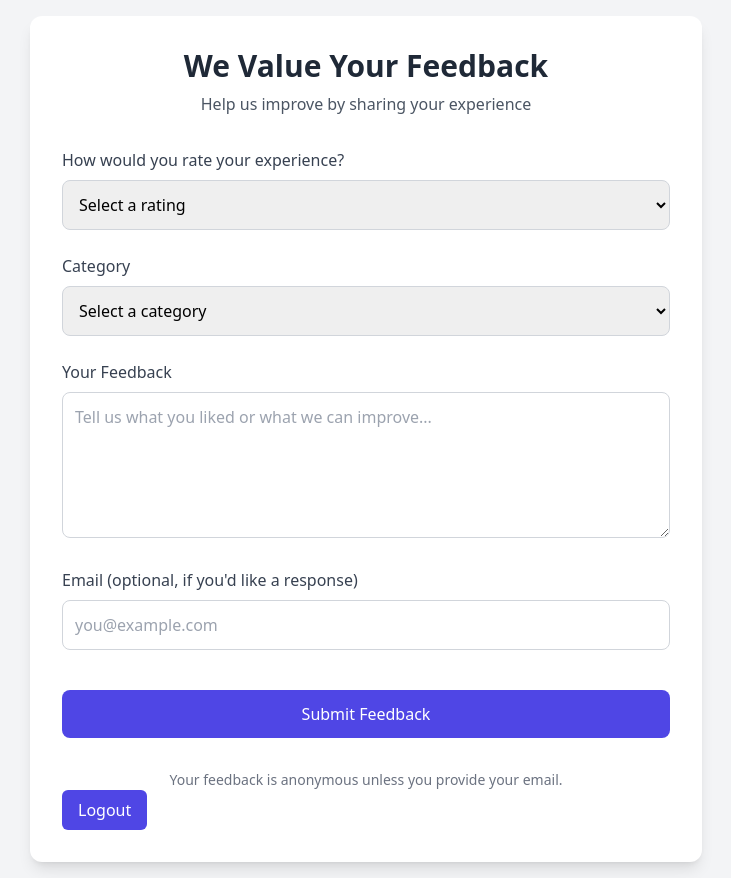
After one commit to FairusKN/Aspirasi-Murid, a Laravel app: template resources/views/student/dashboard.blade.php in a window 1280 px wide. The commit adds this page. Shown: the whole page, without its empty margins (274-1005 px from the left). Run offline with Laravel 12, Linux system fonts and the light colour scheme; the template is opened without the code that fills it, so the values that code supplies are empty; some libraries are stand-ins or nearby versions.

Commit message:
Chore: Restuctured + rerouting

```diff
--- /dev/null
+++ b/app/Http/Controllers/PageController/DashboardController.php
@@ -0,0 +1,20 @@
+<?php
+
+namespace App\Http\Controllers\PageController;
+
+use App\Http\Controllers\Controller;
+use App\Enum\UserRole;
+use Illuminate\Support\Facades\Auth;
+
+class DashboardController extends Controller
+{
+    public function __invoke()
+    {
+        $user = Auth::user();
+
+        return match ($user->role) {
+            UserRole::Admin->value => view('admin.dashboard'),
+            UserRole::Student->value => view('student.dashboard')
+        };
+    }
+}
--- /dev/null
+++ b/app/Http/Controllers/PageController/LoginController.php
@@ -0,0 +1,14 @@
+<?php
+
+namespace App\Http\Controllers\PageController;
+
+use App\Http\Controllers\Controller;
+use Illuminate\Support\Facades\Auth;
+
+class LoginController extends Controller
+{
+    public function __invoke()
+    {
+        return Auth::check() ? redirect()->route('page.dashboard') : view('auth.login');
+    }
+}
--- a/app/Providers/AppServiceProvider.php
+++ b/app/Providers/AppServiceProvider.php
@@ -3,6 +3,7 @@
 namespace App\Providers;
 
 use Illuminate\Support\ServiceProvider;
+use Illuminate\Auth\Middleware\Authenticate;
 
 class AppServiceProvider extends ServiceProvider
 {
@@ -19,6 +20,9 @@ class AppServiceProvider extends ServiceProvider
      */
     public function boot(): void
     {
-        //
+        // Custom redirecting to login route name
+        Authenticate::redirectUsing(function () {
+            return route('auth.login');
+        });
     }
 }
--- a/bootstrap/app.php
+++ b/bootstrap/app.php
@@ -4,15 +4,29 @@ use Illuminate\Foundation\Application;
 use Illuminate\Foundation\Configuration\Exceptions;
 use Illuminate\Foundation\Configuration\Middleware;
 
+//Exceptions
+use Illuminate\Auth\AuthenticationException;
+
 return Application::configure(basePath: dirname(__DIR__))
     ->withRouting(
-        web: __DIR__.'/../routes/web.php',
-        commands: __DIR__.'/../routes/console.php',
+        web: __DIR__ . '/../routes/web.php',
+        commands: __DIR__ . '/../routes/console.php',
         health: '/up',
     )
     ->withMiddleware(function (Middleware $middleware) {
         //
     })
     ->withExceptions(function (Exceptions $exceptions) {
-        //
+
+        //if (in_array(config("app.env"), ["dev", "local"])) {
+        //    return;
+        //}
+
+        $exceptions->render(function (Throwable $e) {
+
+            // Unauthenticated
+            if ($e instanceof AuthenticationException) {
+                return redirect()->guest(route('auth.login'));
+            };
+        });
     })->create();
--- a/resources/views/admin/dashboard.blade.php
+++ b/resources/views/admin/dashboard.blade.php
@@ -25,7 +25,7 @@
         <div class="flex-1 p-8">
             <div class="flex justify-between items-center mb-8">
                 <h2 class="text-2xl font-semibold text-gray-800">Feedback Overview</h2>
-                <form method="POST" action="{{ route('logout_action') }}" class="inline">
+                <form method="POST" action="{{ route('auth.logout') }}" class="inline">
                     @csrf
                     <button
                         type="submit"
--- a/resources/views/auth/login.blade.php
+++ b/resources/views/auth/login.blade.php
@@ -125,7 +125,7 @@
             <p>Sign in to your account</p>
         </div>
 
-        <form method="POST" action="{{ route('login_action')}}">
+        <form method="POST" action="{{ route('auth.login')}}">
             <input type="hidden" name="_token" value="{{ csrf_token() }}">
 
             <div class="form-group">
--- /dev/null
+++ b/resources/views/student/dashboard.blade.php
@@ -0,0 +1,98 @@
+<!DOCTYPE html>
+<html lang="en">
+<head>
+    <meta charset="UTF-8" />
+    <meta name="viewport" content="width=device-width, initial-scale=1.0"/>
+    <title>Submit Feedback</title>
+    <script src="https://cdn.tailwindcss.com"></script>
+</head>
+<body class="bg-gray-100 min-h-screen flex items-center justify-center p-4">
+    <div class="max-w-2xl w-full bg-white rounded-xl shadow-lg p-8">
+        <div class="text-center mb-8">
+            <h1 class="text-3xl font-bold text-gray-800">We Value Your Feedback</h1>
+            <p class="text-gray-600 mt-2">Help us improve by sharing your experience</p>
+        </div>
+
+        <form method="POST" action="/feedback">
+            @csrf
+            <div class="space-y-6">
+                <!-- Rating -->
+                <div>
+                    <label class="block text-gray-700 font-medium mb-2">How would you rate your experience?</label>
+                    <div class="flex space-x-2">
+                        <!-- You can enhance this with JS later -->
+                        <select name="rating" class="w-full p-3 border border-gray-300 rounded-lg focus:ring-2 focus:ring-indigo-500 focus:outline-none">
+                            <option value="">Select a rating</option>
+                            <option value="5">★★★★★ (Excellent)</option>
+                            <option value="4">★★★★☆ (Good)</option>
+                            <option value="3">★★★☆☆ (Average)</option>
+                            <option value="2">★★☆☆☆ (Poor)</option>
+                            <option value="1">★☆☆☆☆ (Very Poor)</option>
+                        </select>
+                    </div>
+                </div>
+
+                <!-- Category -->
+                <div>
+                    <label class="block text-gray-700 font-medium mb-2">Category</label>
+                    <select name="category" class="w-full p-3 border border-gray-300 rounded-lg focus:ring-2 focus:ring-indigo-500 focus:outline-none">
+                        <option value="">Select a category</option>
+                        <option value="product">Product Quality</option>
+                        <option value="support">Customer Support</option>
+                        <option value="website">Website Experience</option>
+                        <option value="delivery">Delivery & Shipping</option>
+                        <option value="other">Other</option>
+                    </select>
+                </div>
+
+                <!-- Message -->
+                <div>
+                    <label class="block text-gray-700 font-medium mb-2">Your Feedback</label>
+                    <textarea
+                        name="message"
+                        rows="5"
+                        placeholder="Tell us what you liked or what we can improve..."
+                        class="w-full p-3 border border-gray-300 rounded-lg focus:ring-2 focus:ring-indigo-500 focus:outline-none"
+                        required
+                    ></textarea>
+                </div>
+
+                <!-- Optional: Contact Info -->
+                <div>
+                    <label class="block text-gray-700 font-medium mb-2">Email (optional, if you'd like a response)</label>
+                    <input
+                        type="email"
+                        name="email"
+                        placeholder="you@example.com"
+                        class="w-full p-3 border border-gray-300 rounded-lg focus:ring-2 focus:ring-indigo-500 focus:outline-none"
+                    />
+                </div>
+
+                <!-- Submit -->
+                <div class="pt-4">
+                    <button
+                        type="submit"
+                        class="w-full bg-indigo-600 text-white py-3 rounded-lg font-medium hover:bg-indigo-700 transition"
+                    >
+                        Submit Feedback
+                    </button>
+                </div>
+            </div>
+        </form>
+
+        <div class="text-center text-gray-500 text-sm mt-8">
+            <p>Your feedback is anonymous unless you provide your email.</p>
+        </div>
+
+                <form method="POST" action="{{ route('auth.logout') }}" class="inline">
+                    @csrf
+                    <button
+                        type="submit"
+                        class="bg-indigo-600 text-white px-4 py-2 rounded-md hover:bg-indigo-700"
+                    >
+                        Logout
+                    </button>
+                </form>
+    </div>
+</body>
+</html>
--- a/routes/web.php
+++ b/routes/web.php
@@ -2,17 +2,21 @@
 
 use Illuminate\Support\Facades\Route;
 
-use App\Http\Controllers\PageController;
+// Logic
 use App\Http\Controllers\AuthController;
 
+// Page COntroller
+use App\Http\Controllers\PageController\LoginController;
+use App\Http\Controllers\PageController\DashboardController;
+
 Route::get('/', function () {
-    return redirect('/auth/login');
+    return redirect()->route('page.login');
 });
 
 Route::prefix("/auth")->group(function () {
-    Route::get("/login", [PageController::class, 'login']);
-    Route::post("/login", [AuthController::class, 'login'])->middleware("throttle:5,1")->name("login_action");
-    Route::post("/logout", [AuthController::class, 'logout'])->name('logout_action');
+    Route::get("/login", LoginController::class)->name('page.login');
+    Route::post("/login", [AuthController::class, 'login'])->middleware("throttle:5,1")->name("auth.login");
+    Route::post("/logout", [AuthController::class, 'logout'])->name('auth.logout');
 });
 
 
@@ -20,4 +24,6 @@ Route::prefix("/auth")->group(function () {
 #Route::get("/create_admin");
 #Route::post("/create_admin");
 
-Route::get("/dashboard", [PageController::class, 'dashboard']);
+Route::middleware('auth')->group(function () {
+    Route::get("/dashboard", DashboardController::class)->name('page.dashboard');
+});
```
Also changed, not shown: app/Http/Controllers/Category.php (added, +10 -0 lines), app/Http/Controllers/FeedbackController.php (+40 -2 lines), app/Http/Controllers/PageController.php (deleted, +0 -24 lines), app/Http/Requests/Feedback/CreateFeedbackRequest.php (added, +32 -0 lines), app/Http/Requests/Feedback/UpdateFeedbackRequest.php (added, +32 -0 lines), app/Http/Requests/Feedback/UpdateStatusFeedbackRequest.php (added, +32 -0 lines), app/Models/Feedback.php (+6 -1 lines), app/Policies/FeedbackPolicy.php (added, +21 -0 lines), app/Service/Dashboard/AdminDashboardService.php (added, +14 -0 lines), app/Service/Dashboard/StudentDashboardService.php (added, +14 -0 lines), app/Service/FeedbackService.php (added, +34 -0 lines), database/seeders/DatabaseSeeder.php (+17 -0 lines).
